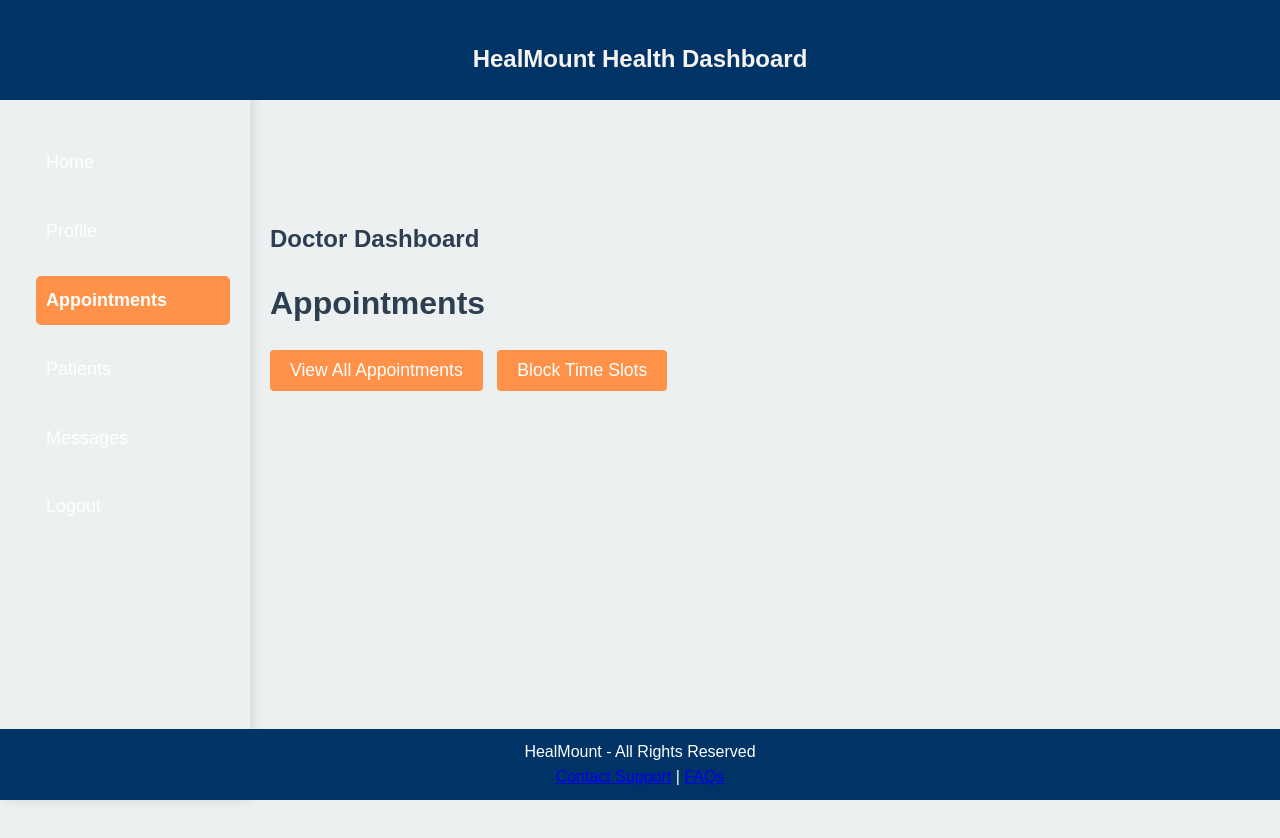
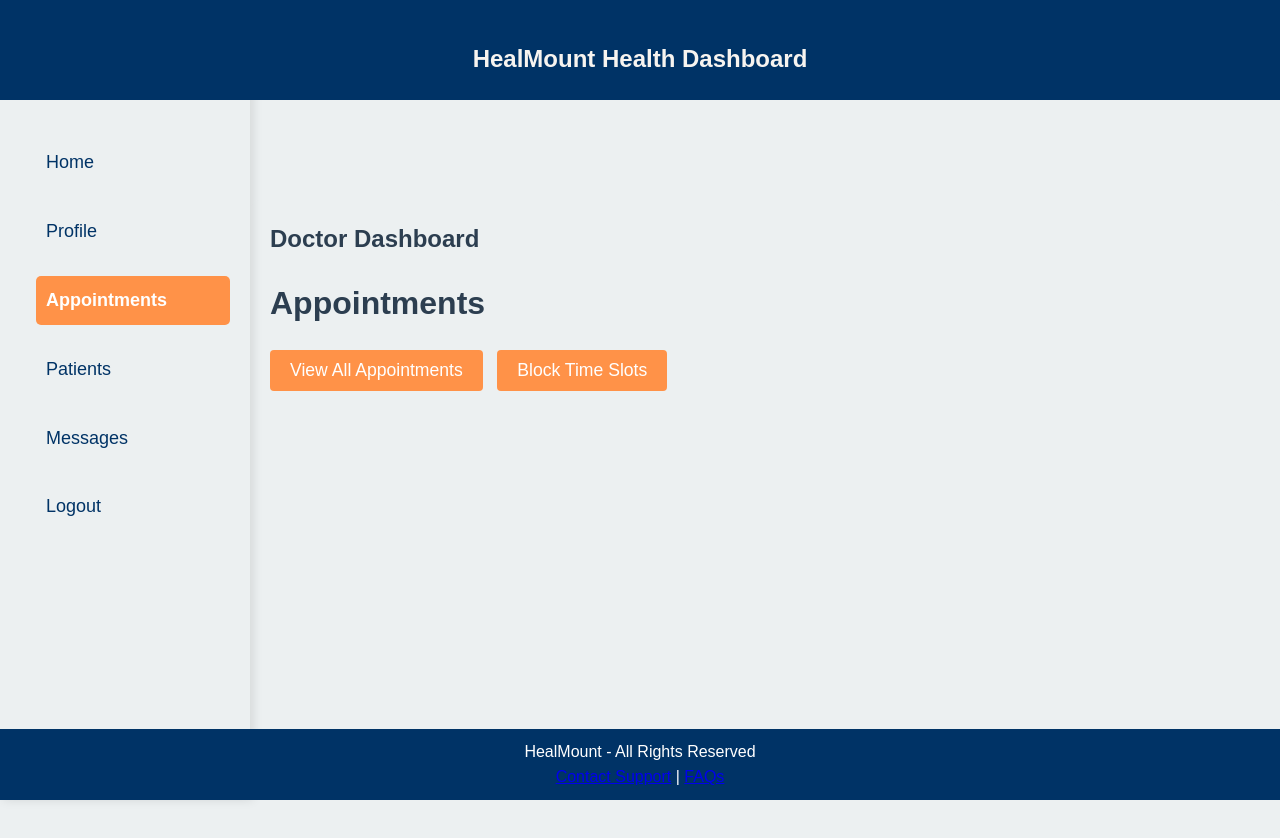
Before and after one commit to Kuchukya/HealMount, a plain HTML site: page Project S5_v1/appointments.html in a window 1280 px wide. Drawn offline with nearby package versions, Linux system fonts and the light colour scheme.

Commit message:
appointments.html

```diff
--- a/Project S5_v1/appointments.html
+++ b/Project S5_v1/appointments.html
@@ -69,12 +69,13 @@
 
         .navbar ul li a {
             display: block;
-            color: #003366; /* Dark blue text */
+            color: #003366;
             text-decoration: none;
             font-size: 18px;
             padding: 10px;
             text-align: left;
         }
+
 
         .navbar ul li a:hover {
             background-color: #34495e;
@@ -211,7 +212,7 @@
         }
 
         nav .navbar ul li a {
-            color: white;
+            color: #003366;
         }
 
         nav .navbar ul li a.active {
```
